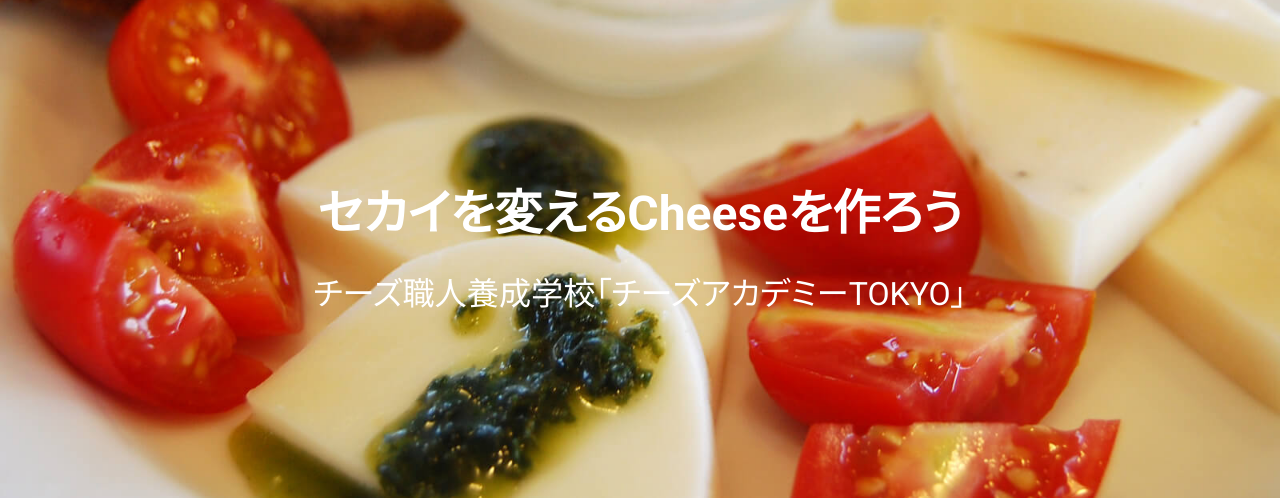
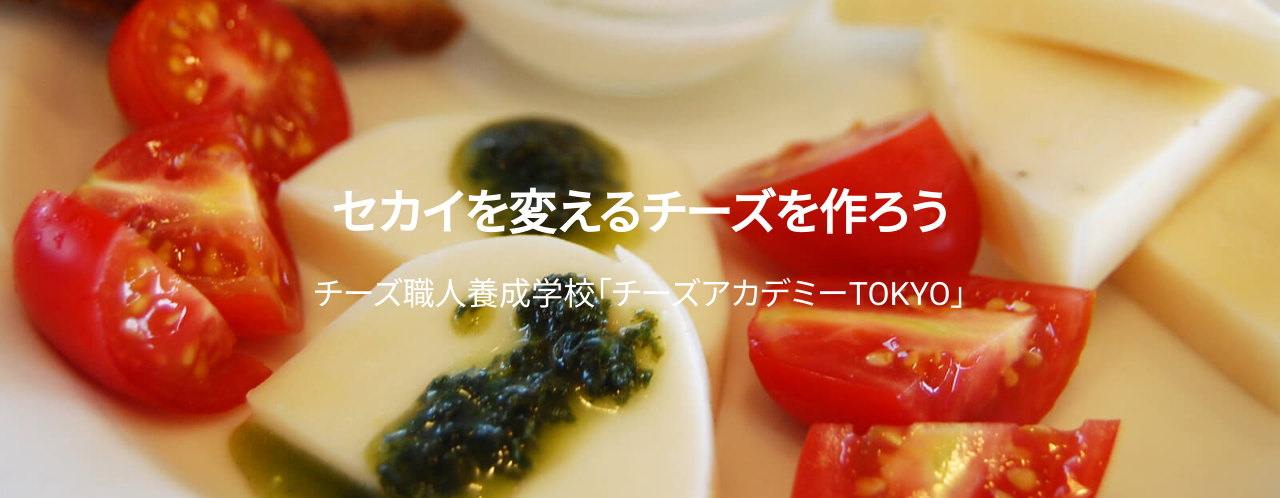
Before and after one commit to munetsu/lab6_github, a plain HTML site: page index.html in a window 1280 px wide. Shown: the top 498 px of the page. Drawn offline with nearby package versions, Linux system fonts and the light colour scheme.

Commit message:
チーズを英語からカタカナ

```diff
--- a/index.html
+++ b/index.html
@@ -16,7 +16,7 @@
 
 	<!-- main visual -->
 	<div class="main-visual">
-		<h1 class="site-title">セカイを変えるCheeseを作ろう
+		<h1 class="site-title">セカイを変えるチーズを作ろう
 		<span class="site-title__mid">チーズ職人養成学校「チーズアカデミーTOKYO」</span></h1>
 	</div>
 
```
